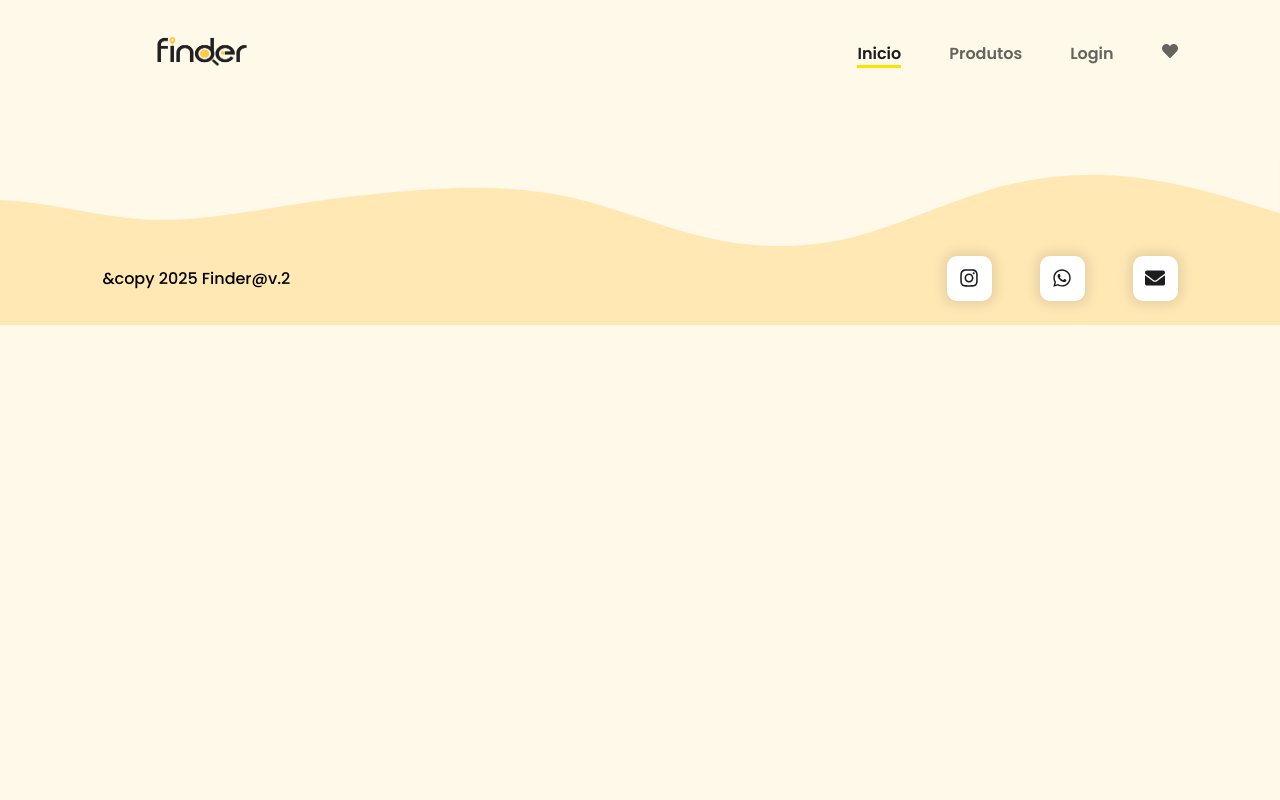
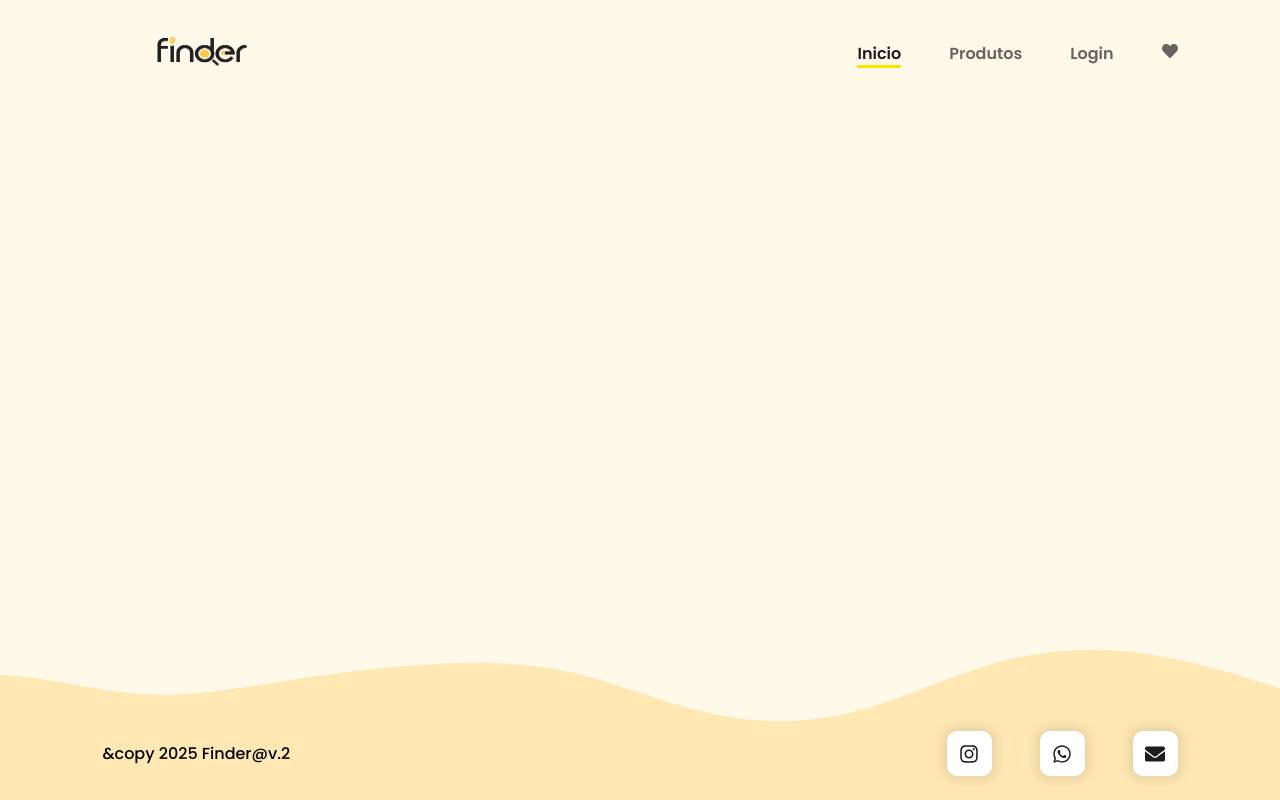
Before and after one commit to CauaHm/Finder_React, a React (Vite) app in the folder Finder/: page / in a window 1280 px wide. Built offline with nearby package versions, Linux system fonts and the light colour scheme.

Commit message:
Corrigindo o footer

```diff
--- a/Finder/src/Templates/MainTampletes/index.tsx
+++ b/Finder/src/Templates/MainTampletes/index.tsx
@@ -2,8 +2,7 @@
 import { Footer } from "../../components/Footer";
 import { Header } from "../../components/Header";
 import { Container } from "../../components/Container";
-import { Main } from "../../components/Main";
-
+import styles from './styles.module.css';
 
 type MainTamplatesProps = {
     children: React.ReactNode
@@ -11,16 +10,20 @@
 
 export function MainTamplates({children}: MainTamplatesProps) {
     return(
-        <>
+
+        <div className={styles.mainTemplateContainer}>
             <Container>
                 <Header/>
             </Container>
-            <Main>
+
+
+            <main className={styles.mainContent}>
                 {children}
-            </Main>
+            </main>
+
             <Container>
                 <Footer/>
             </Container>
-        </>
+        </div>
     )
 }
--- a/Finder/src/Templates/MainTampletes/styles.module.css
+++ b/Finder/src/Templates/MainTampletes/styles.module.css
@@ -1 +1,9 @@
-export function
+.mainTemplateContainer {
+  display: flex;
+  flex-direction: column;
+  min-height: 100vh;
+}
+
+.mainContent {
+  flex: 1;
+}
```
